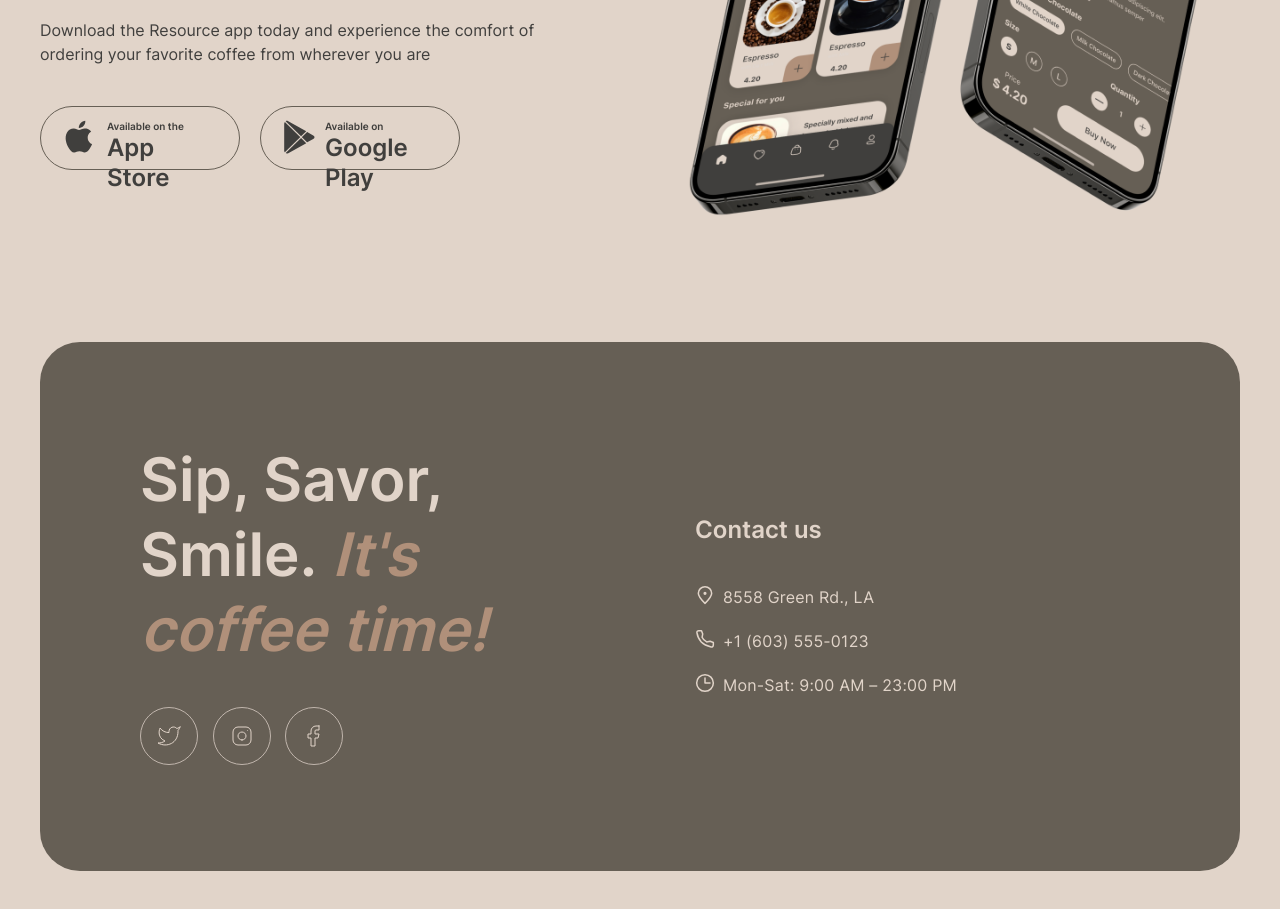
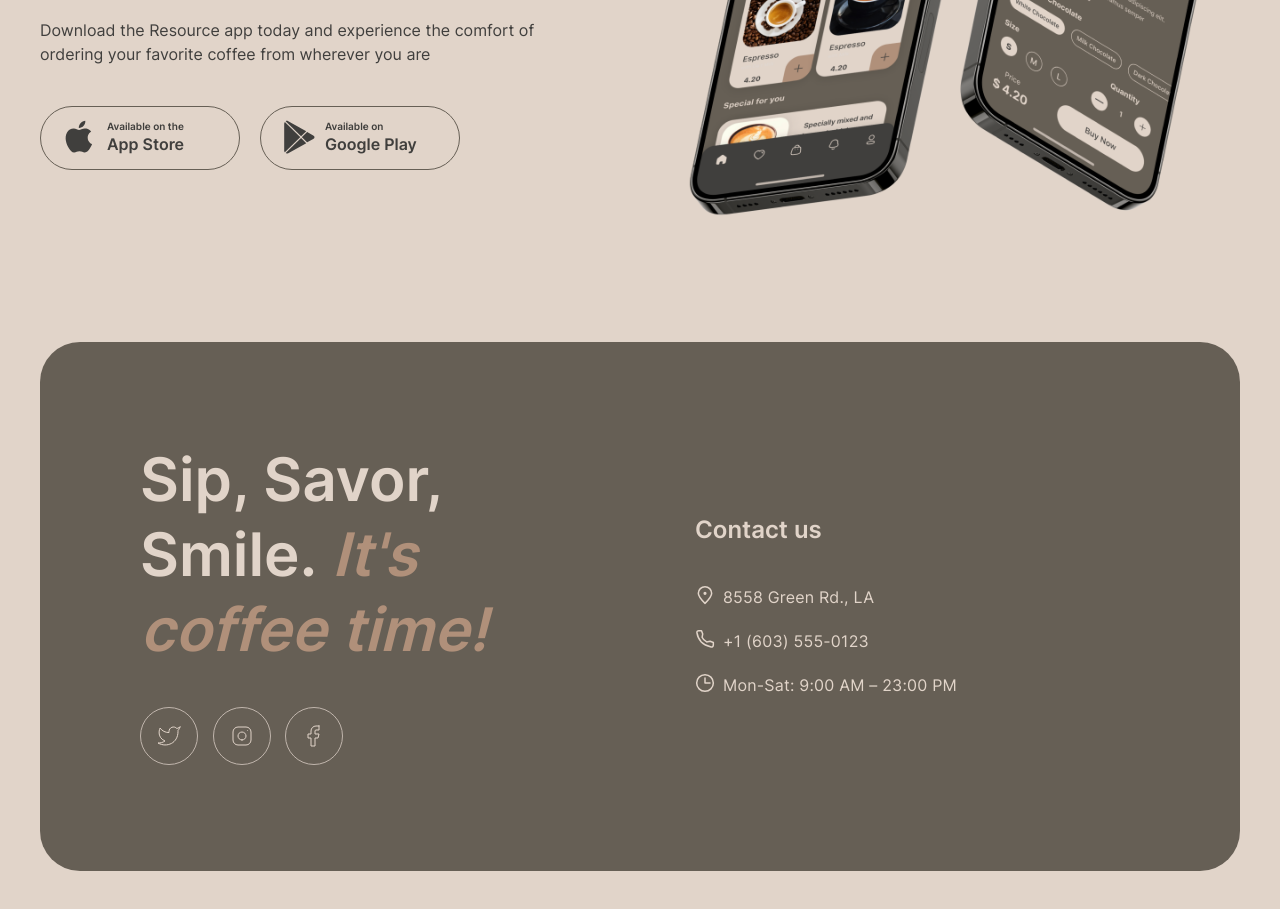
Before and after one commit to sashaivanovaPro/rsschool-landing-page, a plain HTML site: page index.html in a window 1280 px wide. Shown: the part 3520-4429 px from the top of the page. Drawn offline with Linux system fonts and the light colour scheme.

```diff
--- a/styles/main.css
+++ b/styles/main.css
@@ -496,6 +496,8 @@
 }
 
 .buttons--title {
+  font-size: var(--main-font-size);
+  line-height: 140%;
   font-weight: var(--bold-weight);
 }
 
```
